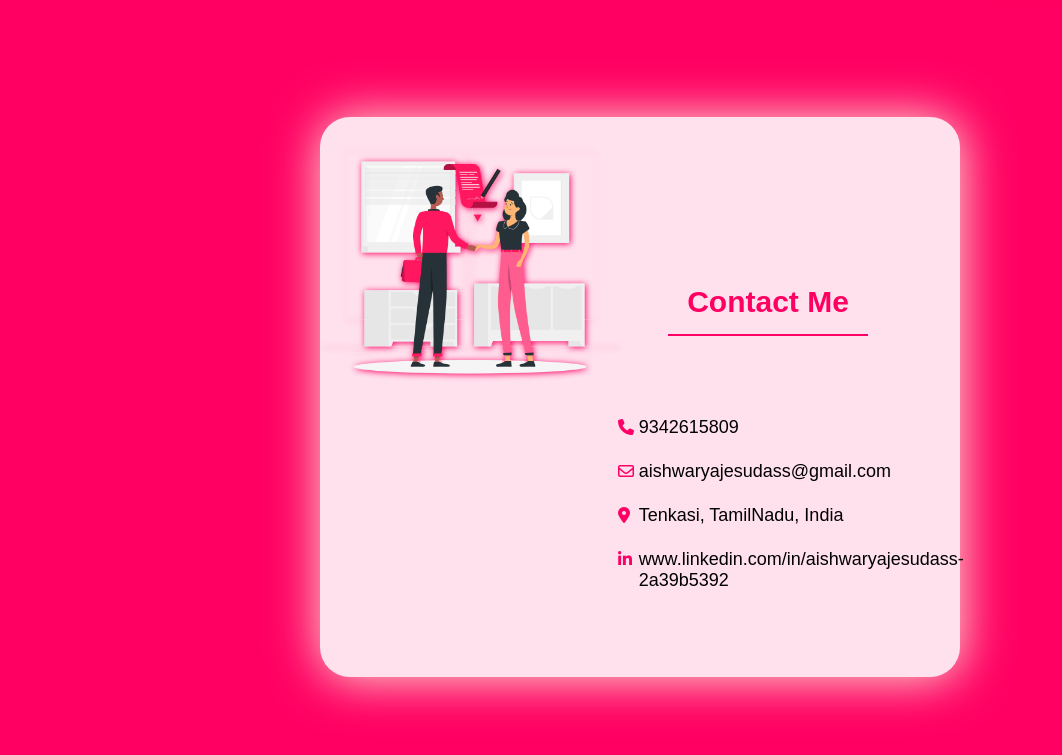
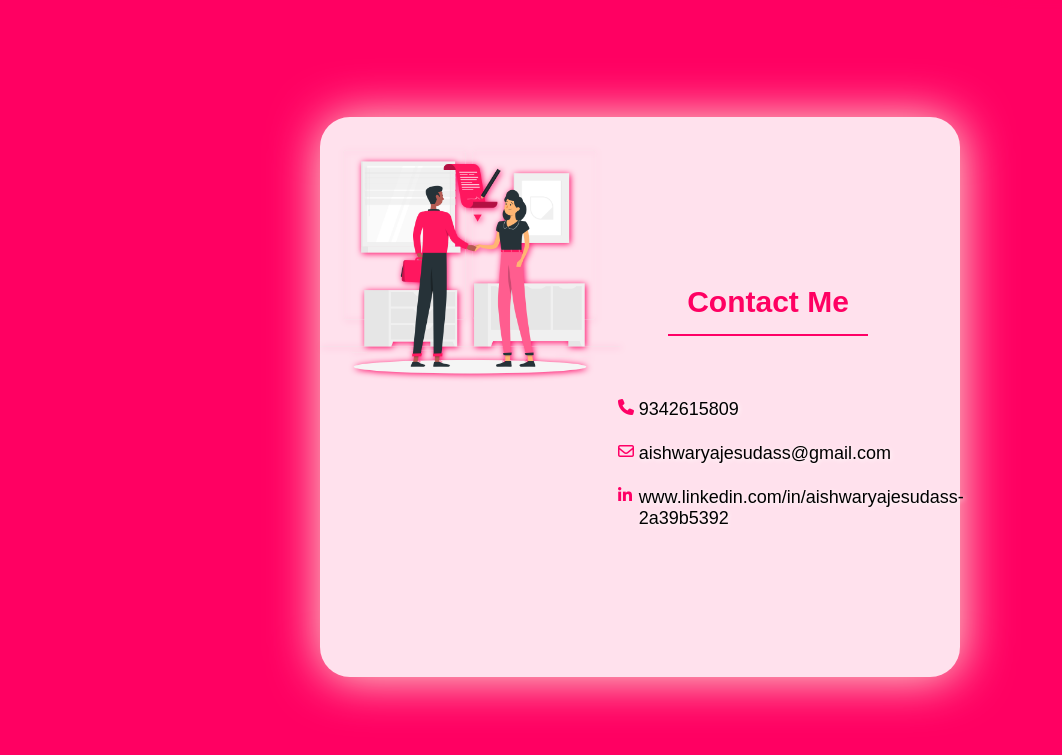
Before and after one commit to aishwaryajesudass/aishwarya_portfolio, a plain HTML site: page index.html in a window 1280 px wide. Shown: the part 4063-4818 px from the top of the page, without its empty margins (0-1062 px from the left). Drawn offline with Linux system fonts and the light colour scheme.

Commit message:
changes contact

```diff
--- a/index.css
+++ b/index.css
@@ -745,7 +745,7 @@
          .logo i{
             color: #ff0066;
             margin-left: 40px;
-            margin-top: 20px;
+            margin-top: -30px;
 
          }
          .cotext{
@@ -869,6 +869,14 @@
             margin: 0;
          }
 
+         .contact-link{
+            color:black;
+            font-size:18px;
+            font-weight: 200;
+            margin-top: 30px;
+
+         }
+
          @media (min-width: 768px) and (max-width: 1024px){
             .head{
                margin-left: 20px;
@@ -892,7 +900,7 @@
                height:100%;
                width:100%;
                flex-direction:column;
-               background-color: aqua;
+
             }
             .homeContent{
                 height:50%;
@@ -1254,11 +1262,11 @@
 
             }
             .cotext{
-                margin-top: 10px;
+                /* margin-top: 10px; */
 
                 margin-left: 20px;
             }
-            .cotext p{
+            .cotext .contact-link{
                 font-size: 12px;
             }
             .logo{
--- a/index.html
+++ b/index.html
@@ -341,19 +341,16 @@ My focus is on writing clean, efficient code and building smooth, responsive UI
             <div class="co4">
                <div class="co5">
                   <div class="logo"><i class="fa-solid fa-phone"></i></div>
-                  <div class="cotext"><p>9342615809</p></div>
+                  <div class="cotext"><a href="tel:9342615809" class="contact-link">9342615809</a></div>
                </div>
                <div class="co5">
                   <div class="logo"><i class="fa-regular fa-envelope"></i></div>
-                  <div class="cotext"><p>aishwaryajesudass@gmail.com</p></div>
+                  <div class="cotext"><a  href="mailto:aishwaryajesudass@gmail.com" class="contact-link">aishwaryajesudass@gmail.com</a></div>
                </div>
-               <div class="co5">
-                  <div class="logo"><i class="fa-solid fa-location-dot"></i></div>
-                  <div class="cotext"><p>Tenkasi, TamilNadu, India</p></div>
-               </div>
+
                <div class="co5">
                   <div class="logo"><i class="fa-brands fa-linkedin-in"></i></div>
-                  <div class="cotext"><p>www.linkedin.com/in/aishwaryajesudass-2a39b5392</p></div>
+                  <div class="cotext"> <a href="https://www.linkedin.com/in/aishwarya-jesudass-2a39b5392" class="contact-link">www.linkedin.com/in/aishwaryajesudass-2a39b5392</a></div>
                </div>
 
             </div>
```
